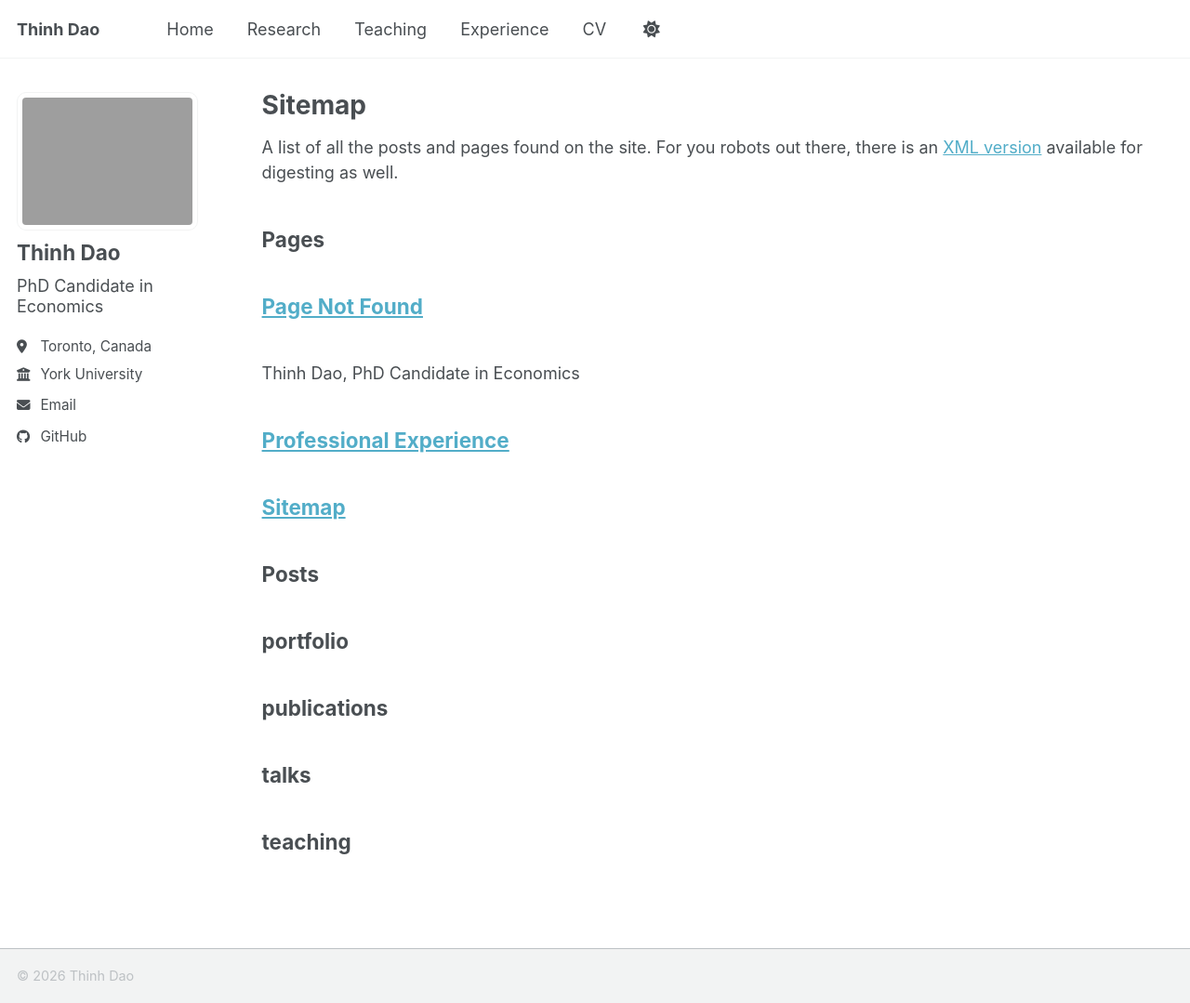
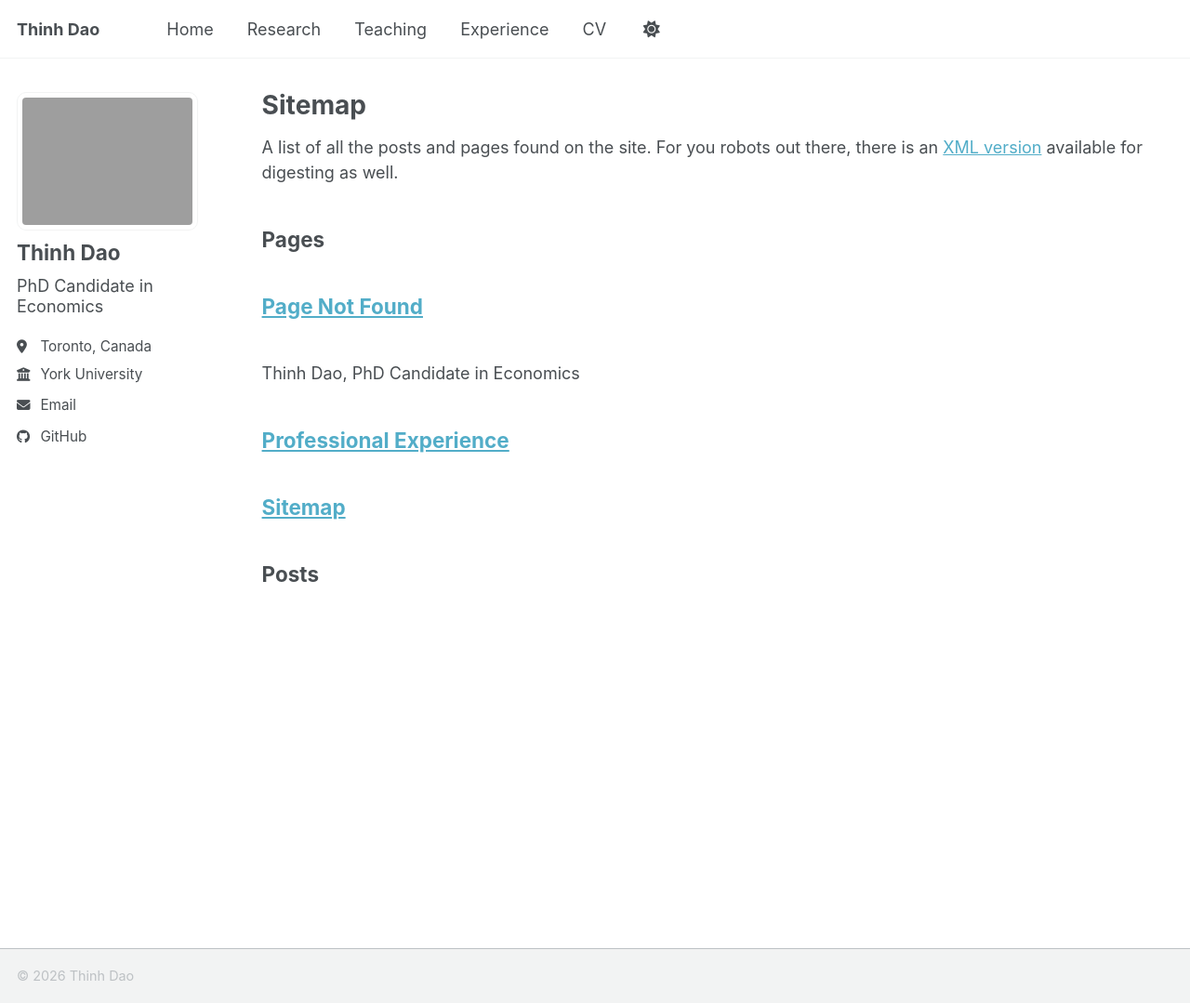
Before and after one commit to thinh-dao-econ/thinh-dao-econ.github.io, a Jekyll site: the page built from _pages/sitemap.md, in a window 1280 px wide and 1079 px high. Shown: the whole window at 93% size. Built offline with Jekyll 4.4.1, drawn with Linux system fonts in a browser that asks for light colours; a style sheet for code colours, icons or effects is not loaded; part of the change alters nothing that is shown.

Commit message:
Remove collection configurations from _config.yml
Removed configuration settings for various collections including teaching, publications, portfolio, and talks.

```diff
--- a/_config.yml
+++ b/_config.yml
@@ -221,18 +221,7 @@ kramdown:
 
 # These settings control the types of collections used by the template
 collections:
-  teaching:
-    output: true
-    permalink: /:collection/:path/
-  publications:
-    output: true
-    permalink: /:collection/:path/
-  portfolio:
-    output: true
-    permalink: /:collection/:path/
-  talks:
-    output: true
-    permalink: /:collection/:path/
+
 
 
 # These settings control how pages and collections are included in the site
@@ -255,41 +244,6 @@ defaults:
     values:
       layout: single
       author_profile: true
-  # _teaching
-  - scope:
-      path: ""
-      type: teaching
-    values:
-      layout: single
-      author_profile: true
-      share: true
-      comments: true
-  # _publications
-  - scope:
-      path: ""
-      type: publications
-    values:
-      layout: single
-      author_profile: true
-      share: true
-      comments: true
-  # _portfolio
-  - scope:
-      path: ""
-      type: portfolio
-    values:
-      layout: single
-      author_profile: true
-      share: true
-      comment: true
-  # _talks
-  - scope:
-      path: ""
-      type: talks
-    values:
-      layout: talk
-      author_profile: true
-      share: true
 
 
 # Sass/SCSS
```
